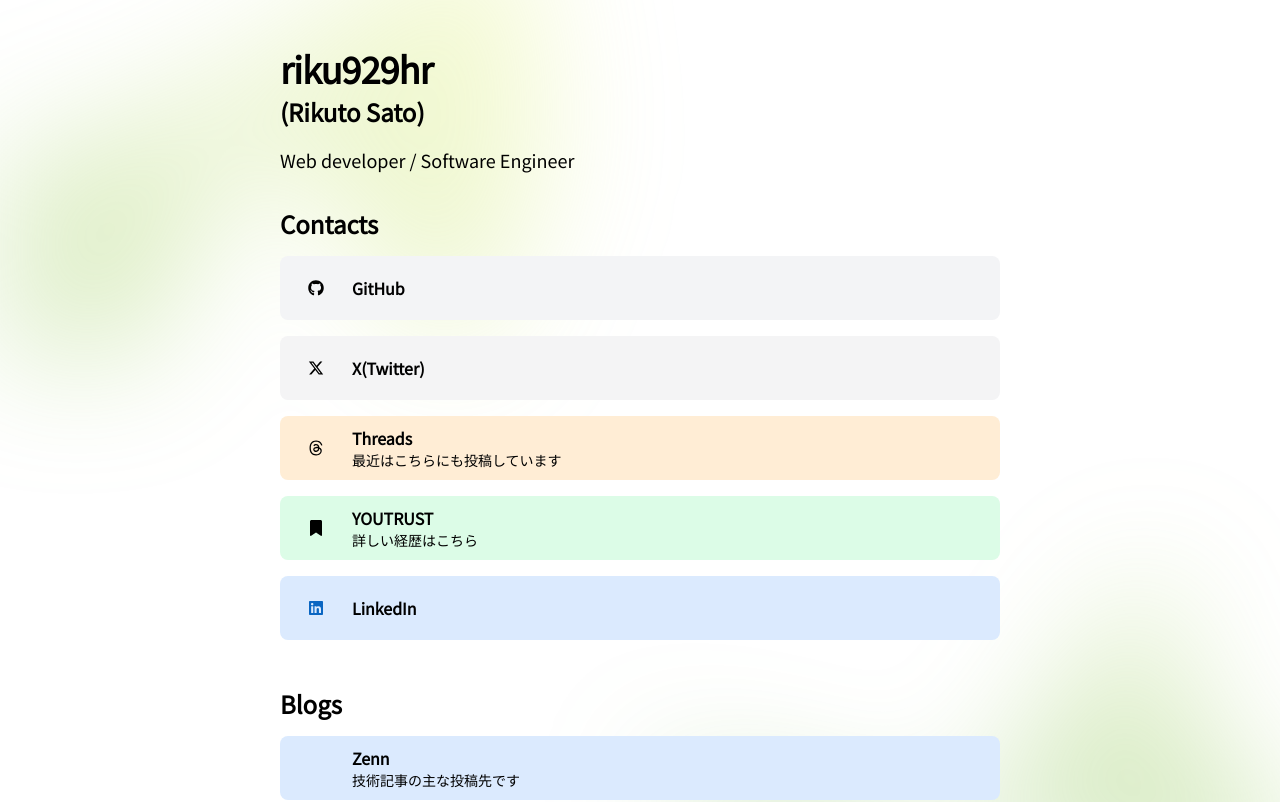
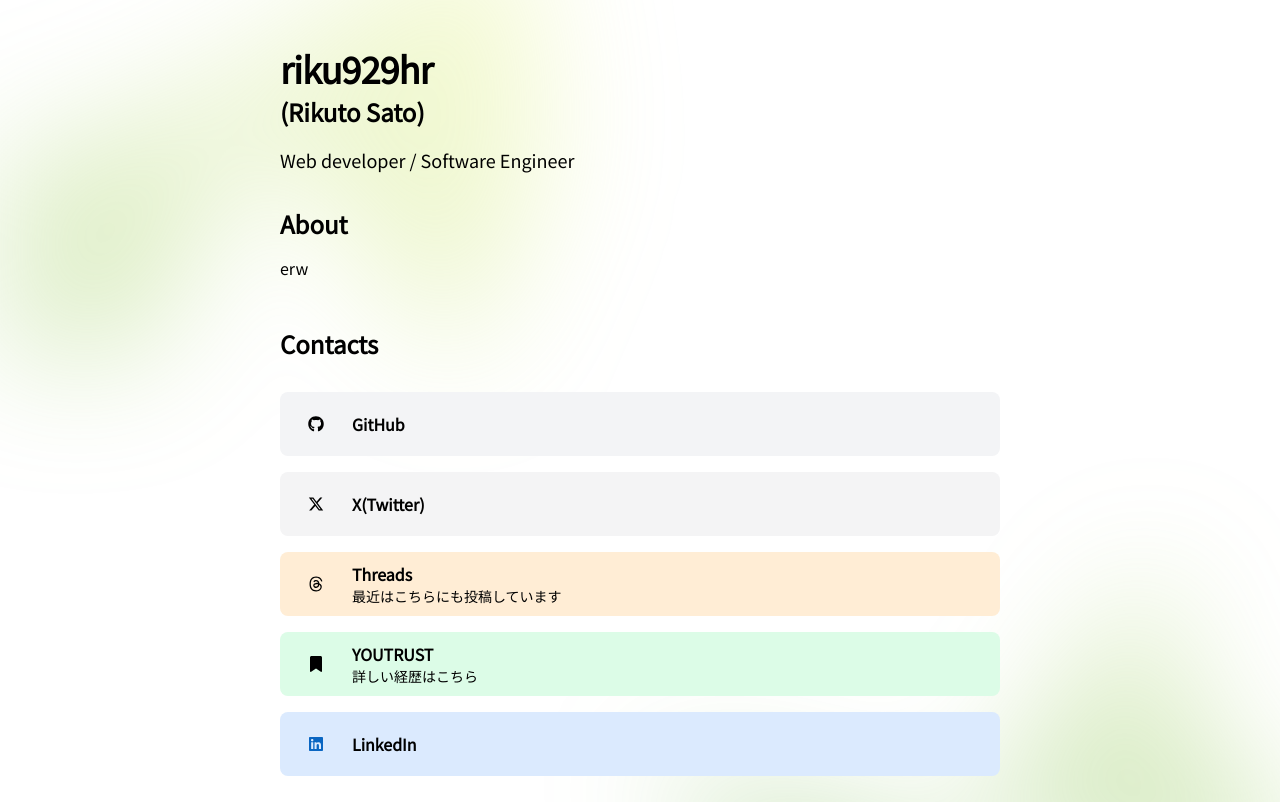
Before and after one commit to riku929hr/riku929hr.github.io, a Next.js app: page / in a window 1280 px wide. Shown: the top 802 px of the page. Built offline with nearby package versions, Linux system fonts and the light colour scheme; some icons are missing.

Commit message:
refactor and add About section

```diff
--- a/src/app/_ui/toppage/About.tsx
+++ b/src/app/_ui/toppage/About.tsx
@@ -1,11 +1,9 @@
-export default function About() {
-  return (
-    <div>
-      <h1 className="text-4xl font-bold tracking-tight">riku929hr</h1>
-      <h2 className="my-2 text-2xl font-bold">(Rikuto Sato)</h2>
-      <p className="my-4 text-lg leading-8">
-        Web developer / Software Engineer
-      </p>
-    </div>
-  );
-}
+import Section from "./components/Section";
+
+const About = () => (
+  <Section title="About">
+    <p>erw</p>
+  </Section>
+);
+
+export default About;
--- /dev/null
+++ b/src/app/_ui/toppage/Header.tsx
@@ -0,0 +1,11 @@
+export default function Header() {
+  return (
+    <div>
+      <h1 className="text-4xl font-bold tracking-tight">riku929hr</h1>
+      <h2 className="my-2 text-2xl font-bold">(Rikuto Sato)</h2>
+      <p className="my-4 text-lg leading-8">
+        Web developer / Software Engineer
+      </p>
+    </div>
+  );
+}
--- a/src/app/_ui/toppage/components/Section.tsx
+++ b/src/app/_ui/toppage/components/Section.tsx
@@ -5,7 +5,7 @@
 const Section: React.FC<SectionProps> = ({ title, children }) => (
   <div className="py-4">
     <h2 className="text-2xl font-bold">{title}</h2>
-    {children}
+    <div className="py-4">{children}</div>
   </div>
 );
 
--- a/src/app/layout.tsx
+++ b/src/app/layout.tsx
@@ -14,7 +14,33 @@
 }) {
   return (
     <html lang="jp" className={`${NotoSansJPRegular.className} antialiased`}>
-      <body>{children}</body>
+      <body>
+        <div
+          aria-hidden="true"
+          className="absolute inset-x-0 top-[-10rem] -z-10 transform-gpu overflow-hidden blur-3xl sm:top-[-20rem]"
+        >
+          <div
+            style={{
+              clipPath:
+                "polygon(74.1% 44.1%, 100% 61.6%, 97.5% 26.9%, 85.5% 0.1%, 80.7% 2%, 72.5% 32.5%, 60.2% 62.4%, 52.4% 68.1%, 47.5% 58.3%, 45.2% 34.5%, 27.5% 76.7%, 0.1% 64.9%, 17.9% 100%, 27.6% 76.8%, 76.1% 97.7%, 74.1% 44.1%)",
+            }}
+            className="relative left-1/2 -z-10 aspect-[1155/678] w-[36.125rem] max-w-none -translate-x-1/2 rotate-[30deg] bg-gradient-to-tr from-[#399918] to-[#F6FB7A] opacity-30 sm:left-[calc(50%-40rem)] sm:w-[72.1875rem]"
+          />
+        </div>
+        {children}
+        <div
+          aria-hidden="true"
+          className="absolute inset-x-0 top-[calc(100%-13rem)] -z-10 transform-gpu overflow-hidden blur-3xl sm:top-[calc(100%-30rem)]"
+        >
+          <div
+            style={{
+              clipPath:
+                "polygon(74.1% 44.1%, 100% 61.6%, 97.5% 26.9%, 85.5% 0.1%, 80.7% 2%, 72.5% 32.5%, 60.2% 62.4%, 52.4% 68.1%, 47.5% 58.3%, 45.2% 34.5%, 27.5% 76.7%, 0.1% 64.9%, 17.9% 100%, 27.6% 76.8%, 76.1% 97.7%, 74.1% 44.1%)",
+            }}
+            className="relative left-[calc(50%+3rem)] aspect-[1155/678] w-[36.125rem] -translate-x-1/2 bg-gradient-to-tr from-[#399918] to-[#F6FB7A] opacity-30 sm:left-[calc(50%+36rem)] sm:w-[72.1875rem]"
+          />
+        </div>
+      </body>
     </html>
   );
 }
--- a/src/app/page.tsx
+++ b/src/app/page.tsx
@@ -1,37 +1,15 @@
-import About from "@/app/_ui/toppage/About";
+import Header from "@/app/_ui/toppage/Header";
 import BlogLinks from "@/app/_ui/toppage/BlogLinks";
 import Contacts from "@/app/_ui/toppage/Contacts";
+import About from "./_ui/toppage/About";
 
 export default function HomePage() {
   return (
     <main className="mx-auto max-w-3xl px-6 py-12">
-      <div
-        aria-hidden="true"
-        className="absolute inset-x-0 top-[-10rem] -z-10 transform-gpu overflow-hidden blur-3xl sm:top-[-20rem]"
-      >
-        <div
-          style={{
-            clipPath:
-              "polygon(74.1% 44.1%, 100% 61.6%, 97.5% 26.9%, 85.5% 0.1%, 80.7% 2%, 72.5% 32.5%, 60.2% 62.4%, 52.4% 68.1%, 47.5% 58.3%, 45.2% 34.5%, 27.5% 76.7%, 0.1% 64.9%, 17.9% 100%, 27.6% 76.8%, 76.1% 97.7%, 74.1% 44.1%)",
-          }}
-          className="relative left-1/2 -z-10 aspect-[1155/678] w-[36.125rem] max-w-none -translate-x-1/2 rotate-[30deg] bg-gradient-to-tr from-[#399918] to-[#F6FB7A] opacity-30 sm:left-[calc(50%-40rem)] sm:w-[72.1875rem]"
-        />
-      </div>
+      <Header />
       <About />
       <Contacts />
       <BlogLinks />
-      <div
-        aria-hidden="true"
-        className="absolute inset-x-0 top-[calc(100%-13rem)] -z-10 transform-gpu overflow-hidden blur-3xl sm:top-[calc(100%-30rem)]"
-      >
-        <div
-          style={{
-            clipPath:
-              "polygon(74.1% 44.1%, 100% 61.6%, 97.5% 26.9%, 85.5% 0.1%, 80.7% 2%, 72.5% 32.5%, 60.2% 62.4%, 52.4% 68.1%, 47.5% 58.3%, 45.2% 34.5%, 27.5% 76.7%, 0.1% 64.9%, 17.9% 100%, 27.6% 76.8%, 76.1% 97.7%, 74.1% 44.1%)",
-          }}
-          className="relative left-[calc(50%+3rem)] aspect-[1155/678] w-[36.125rem] -translate-x-1/2 bg-gradient-to-tr from-[#399918] to-[#F6FB7A] opacity-30 sm:left-[calc(50%+36rem)] sm:w-[72.1875rem]"
-        />
-      </div>
     </main>
   );
 }
```
